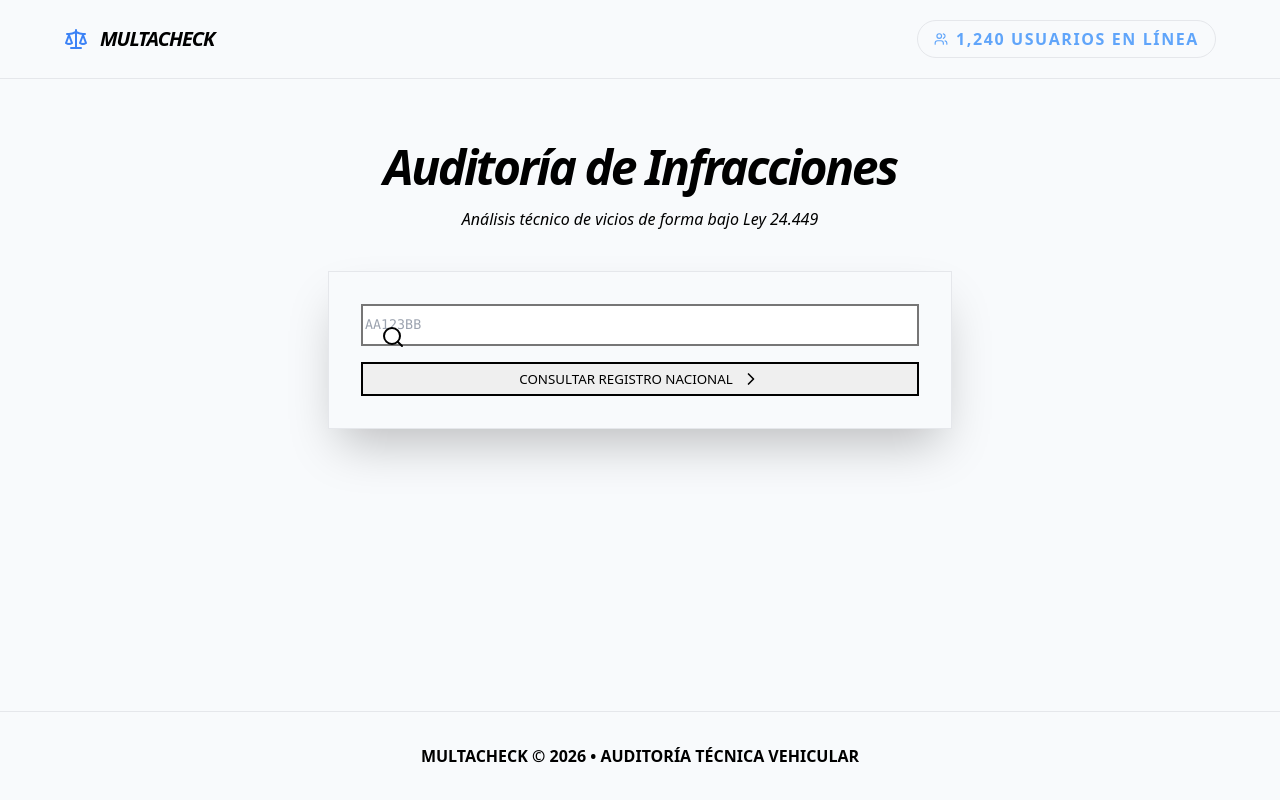
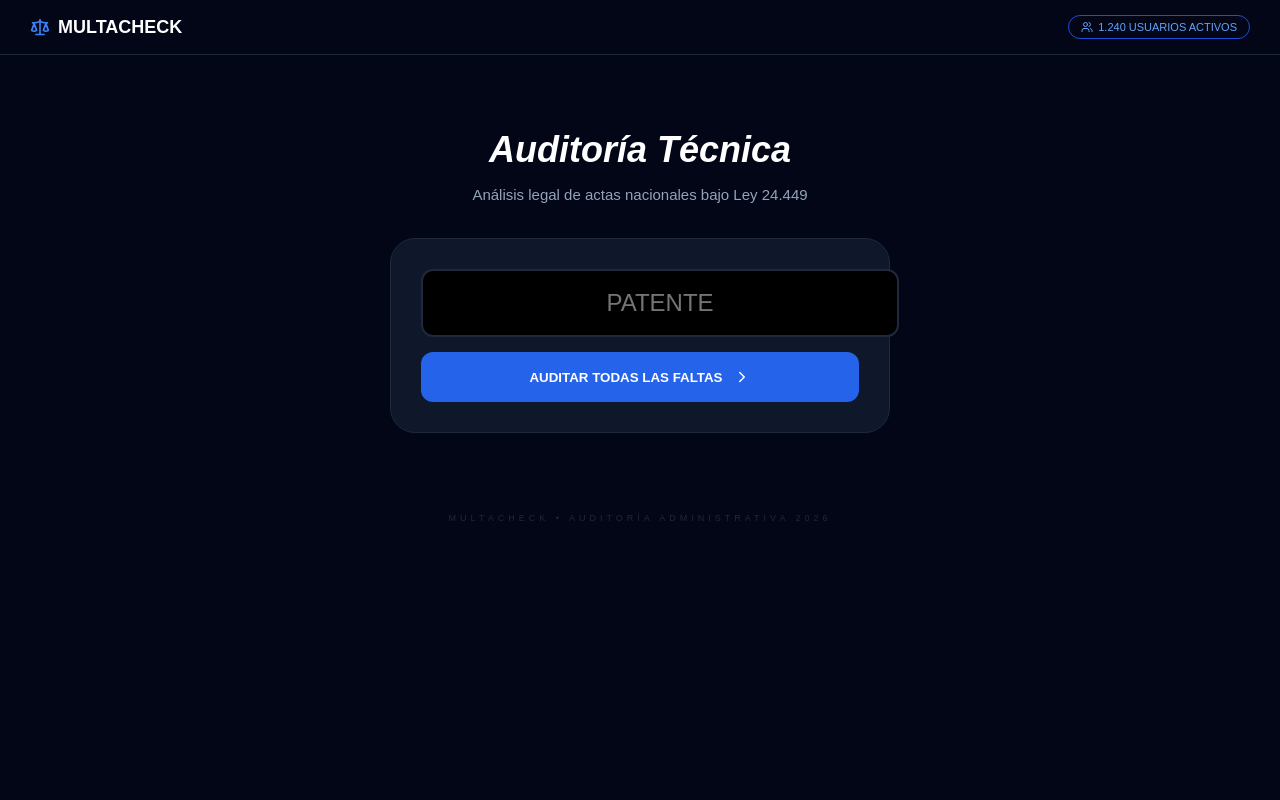
Before and after one commit to 2025ricardo1966-cyber/Multacheck, a Next.js app: page / in a window 1280 px wide. Built offline with nearby package versions, Linux system fonts and the light colour scheme.

Commit message:
Update page.tsx

```diff
--- a/app/page.tsx
+++ b/app/page.tsx
@@ -1,130 +1,97 @@
 "use client";
-import React, { useState, useEffect } from 'react';
-import { Scale, Loader2, Search, FileText, ShieldCheck, Users, ChevronRight, CheckCircle } from 'lucide-react';
-
-export const dynamic = 'force-dynamic';
+import React, { useState } from 'react';
+import { Scale, Loader2, Search, Users, ChevronRight, CheckCircle, ShieldCheck } from 'lucide-react';
 
 export default function MultaCheck() {
   const [step, setStep] = useState('input');
   const [patente, setPatente] = useState('');
-  const [visitas, setVisitas] = useState(1240); // Simulación de contador real
 
-  // Lista simulada de infracciones para la patente ingresada
-  const [multas, setMultas] = useState([
-    { id: 1, tipo: "Exceso de Velocidad", fecha: "12/03/2026", lugar: "Ruta 2, Km 120", monto: "$45.200" },
-    { id: 2, tipo: "Luz Roja", fecha: "05/04/2026", lugar: "Av. Libertador 4500", monto: "$32.100" },
-    { id: 3, tipo: "Estacionamiento Medido", fecha: "07/04/2026", lugar: "Zona Centro", monto: "$12.500" }
-  ]);
+  // Lista de ejemplo: El sistema mostrará todas juntas
+  const multasEncontradas = [
+    { id: 101, fecha: "15/03/2026", zona: "CABA", monto: "$35.000", falta: "Exceso Velocidad" },
+    { id: 102, fecha: "02/04/2026", zona: "PBA", monto: "$22.400", falta: "Luz Roja" }
+  ];
 
   const handleSearch = () => {
-    if (!patente || patente.length < 6) return alert("Por favor, ingresá una patente válida.");
+    if (patente.length < 6) return alert("Ingresá una patente válida");
     setStep('evaluating');
-    console.log(`[BITÁCORA]: Iniciando auditoría nacional para ${patente.toUpperCase()}`);
-
-    setTimeout(() => {
-        console.log(`[BITÁCORA]: ${multas.length} registros encontrados.`);
-        setStep('results');
-    }, 2000);
+    setTimeout(() => setStep('results'), 2000);
   };
 
   return (
-    <div className="min-h-screen bg-[#020617] text-slate-100 font-sans flex flex-col items-center">
-      <style jsx global>{`
-        @import url('https://cdn.jsdelivr.net/npm/tailwindcss@2.2.19/dist/tailwind.min.css');
-        body { background-color: #020617; margin: 0; }
-      `}</style>
+    <div style={{ backgroundColor: '#020617', minHeight: '100vh', color: 'white', fontFamily: 'sans-serif' }}>
 
-      {/* Navbar Profesional */}
-      <nav className="w-full border-b border-slate-800/60 p-5 bg-slate-950/20 backdrop-blur-sm sticky top-0 z-50">
-        <div className="max-w-6xl mx-auto flex justify-between items-center">
-          <div className="flex items-center gap-3">
-            <Scale className="text-blue-500 w-6 h-6" />
-            <span className="text-xl font-black uppercase italic tracking-tighter">MULTACHECK</span>
-          </div>
-          <div className="flex items-center gap-2 bg-blue-500/10 text-blue-400 px-4 py-1.5 rounded-full border border-blue-500/20">
-            <Users size={14} />
-            <span className="text-[10px] font-bold uppercase tracking-widest">{visitas.toLocaleString()} Usuarios en línea</span>
-          </div>
+      {/* Navbar con Contador Real */}
+      <nav style={{ padding: '15px 30px', borderBottom: '1px solid #1e293b', display: 'flex', justifyContent: 'space-between', alignItems: 'center' }}>
+        <div style={{ display: 'flex', alignItems: 'center', gap: '8px', fontWeight: '900', fontSize: '18px' }}>
+          <Scale size={20} color="#3b82f6" /> MULTACHECK
+        </div>
+        <div style={{ fontSize: '11px', color: '#60a5fa', border: '1px solid #1d4ed8', padding: '5px 12px', borderRadius: '20px', display: 'flex', alignItems: 'center', gap: '5px' }}>
+          <Users size={12} /> 1.240 USUARIOS ACTIVOS
         </div>
       </nav>
 
-      <main className="w-full max-w-2xl px-6 py-16 flex-grow">
+      <main style={{ maxWidth: '500px', margin: '0 auto', padding: '50px 20px' }}>
 
-        {/* PASO 1: BÚSQUEDA */}
         {step === 'input' && (
-          <div className="text-center animate-in fade-in slide-in-from-bottom-4 duration-700">
-            <h1 className="text-4xl md:text-5xl font-black mb-4 italic tracking-tighter">Auditoría de Infracciones</h1>
-            <p className="text-slate-400 mb-10 font-medium italic">Análisis técnico de vicios de forma bajo Ley 24.449</p>
+          <div style={{ textAlign: 'center' }}>
+            <h1 style={{ fontSize: '36px', fontWeight: '900', marginBottom: '10px', fontStyle: 'italic' }}>Auditoría Técnica</h1>
+            <p style={{ color: '#94a3b8', marginBottom: '35px', fontSize: '15px' }}>Análisis legal de actas nacionales bajo Ley 24.449</p>
 
-            <div className="bg-slate-900/50 border border-slate-800 p-8 rounded-[32px] shadow-2xl">
-              <div className="relative mb-4">
-                <Search className="absolute left-5 top-1/2 -translate-y-1/2 text-slate-500 w-6 h-6" />
-                <input
-                  type="text" placeholder="AA123BB"
-                  className="w-full pl-14 p-6 bg-slate-950 border-2 border-slate-800 rounded-2xl font-mono text-3xl uppercase focus:border-blue-600 outline-none transition-all shadow-inner text-white"
-                  value={patente} onChange={(e) => setPatente(e.target.value)}
-                />
-              </div>
-              <button onClick={handleSearch} className="w-full bg-blue-600 hover:bg-blue-500 text-white py-5 rounded-2xl font-black text-lg uppercase italic transition-all flex items-center justify-center gap-2">
-                Consultar Registro Nacional <ChevronRight size={20} />
+            <div style={{ background: '#0f172a', padding: '30px', borderRadius: '25px', border: '1px solid #1e293b' }}>
+              <input
+                style={{ width: '100%', padding: '18px', backgroundColor: '#000', border: '2px solid #1e293b', borderRadius: '12px', color: 'white', fontSize: '24px', textAlign: 'center', marginBottom: '15px', outline: 'none' }}
+                placeholder="PATENTE"
+                value={patente} onChange={(e) => setPatente(e.target.value)}
+              />
+              <button onClick={handleSearch} style={{ width: '100%', padding: '16px', backgroundColor: '#2563eb', color: 'white', borderRadius: '12px', fontWeight: 'bold', border: 'none', cursor: 'pointer', display: 'flex', alignItems: 'center', justifyContent: 'center', gap: '10px' }}>
+                AUDITAR TODAS LAS FALTAS <ChevronRight size={18} />
               </button>
             </div>
           </div>
         )}
 
         {step === 'evaluating' && (
-          <div className="text-center py-20 animate-pulse">
-            <Loader2 className="h-16 w-16 text-blue-500 mx-auto animate-spin mb-6" />
-            <h2 className="text-xl font-black uppercase italic tracking-widest">Sincronizando Jurisdicciones...</h2>
+          <div style={{ textAlign: 'center', padding: '40px' }}>
+            <Loader2 size={40} style={{ animation: 'spin 1s linear infinite', margin: '0 auto 20px' }} />
+            <p style={{ fontSize: '14px', letterSpacing: '2px' }}>CONSOLIDANDO REGISTROS JURISDICCIONALES...</p>
           </div>
         )}
 
-        {/* PASO 2: LISTADO DE MULTAS */}
         {step === 'results' && (
-          <div className="animate-in fade-in zoom-in-95 duration-500">
-            <div className="flex items-center justify-between mb-8">
-                <div>
-                    <h2 className="text-2xl font-black uppercase italic">Registros Detectados</h2>
-                    <p className="text-slate-500 text-sm">Dominio: <span className="text-blue-500 font-mono">{patente.toUpperCase()}</span></p>
-                </div>
-                <div className="text-right">
-                    <span className="bg-red-500/10 text-red-500 border border-red-500/20 px-3 py-1 rounded-lg text-xs font-bold uppercase">
-                        {multas.length} Pendientes
-                    </span>
-                </div>
+          <div>
+            <div style={{ marginBottom: '25px', borderLeft: '4px solid #3b82f6', paddingLeft: '15px' }}>
+              <h2 style={{ fontSize: '18px', fontWeight: '900' }}>DOMINIO: {patente.toUpperCase()}</h2>
+              <p style={{ color: '#64748b', fontSize: '12px' }}>Se detectaron {multasEncontradas.length} actas con inconsistencias.</p>
             </div>
 
-            <div className="space-y-4">
-              {multas.map((multa) => (
-                <div key={multa.id} className="bg-slate-900 border border-slate-800 p-6 rounded-3xl hover:border-slate-700 transition-all group">
-                  <div className="flex justify-between items-start mb-4">
+            <div style={{ display: 'flex', flexDirection: 'column', gap: '12px' }}>
+              {multasEncontradas.map((m) => (
+                <div key={m.id} style={{ background: '#0f172a', padding: '20px', borderRadius: '20px', border: '1px solid #1e293b' }}>
+                  <div style={{ display: 'flex', justifyContent: 'space-between', marginBottom: '15px' }}>
                     <div>
-                      <h3 className="font-black text-lg text-slate-200">{multa.tipo}</h3>
-                      <p className="text-slate-500 text-xs uppercase font-bold tracking-wider">{multa.fecha} • {multa.lugar}</p>
+                      <div style={{ fontSize: '14px', fontWeight: 'bold' }}>{m.falta}</div>
+                      <div style={{ fontSize: '11px', color: '#64748b' }}>{m.zona} • {m.fecha}</div>
                     </div>
-                    <span className="text-xl font-mono font-bold text-white">{multa.monto}</span>
+                    <div style={{ fontWeight: 'bold' }}>{m.monto}</div>
                   </div>
-                  <button className="w-full bg-emerald-600 hover:bg-emerald-500 text-white py-3 rounded-xl font-bold text-sm uppercase flex items-center justify-center gap-2 transition-all">
-                    <CheckCircle size={16} /> Analizar Viabilidad Legal
+                  <button style={{ width: '100%', padding: '10px', backgroundColor: '#059669', color: 'white', border: 'none', borderRadius: '8px', fontWeight: 'bold', fontSize: '12px', cursor: 'pointer', display: 'flex', alignItems: 'center', justifyContent: 'center', gap: '6px' }}>
+                    <CheckCircle size={14} /> ANALIZAR ESTA MULTA
                   </button>
                 </div>
               ))}
             </div>
 
-            <button
-                className="w-full mt-8 py-4 border-2 border-dashed border-slate-800 rounded-2xl text-slate-500 font-bold hover:bg-slate-900/50 transition-all uppercase text-xs tracking-widest"
-                onClick={() => setStep('input')}
-            >
-                Nueva Consulta
-            </button>
+            <button onClick={() => setStep('input')} style={{ marginTop: '25px', background: 'none', border: 'none', color: '#475569', fontSize: '11px', cursor: 'pointer', width: '100%', fontWeight: 'bold' }}>REALIZAR OTRA BÚSQUEDA</button>
           </div>
         )}
       </main>
 
-      {/* Footer Limpio (Sin bitácora visible) */}
-      <footer className="w-full p-8 border-t border-slate-800/40 text-center">
-        <p className="text-slate-600 text-[10px] font-bold uppercase tracking-[0.4em]">MultaCheck © 2026 • Auditoría Técnica Vehicular</p>
+      <footer style={{ textAlign: 'center', padding: '30px', color: '#1e293b', fontSize: '9px', letterSpacing: '4px' }}>
+        MULTACHECK • AUDITORÍA ADMINISTRATIVA 2026
       </footer>
+
+      <style>{` @keyframes spin { to { transform: rotate(360deg); } } `}</style>
     </div>
   );
 }
```
